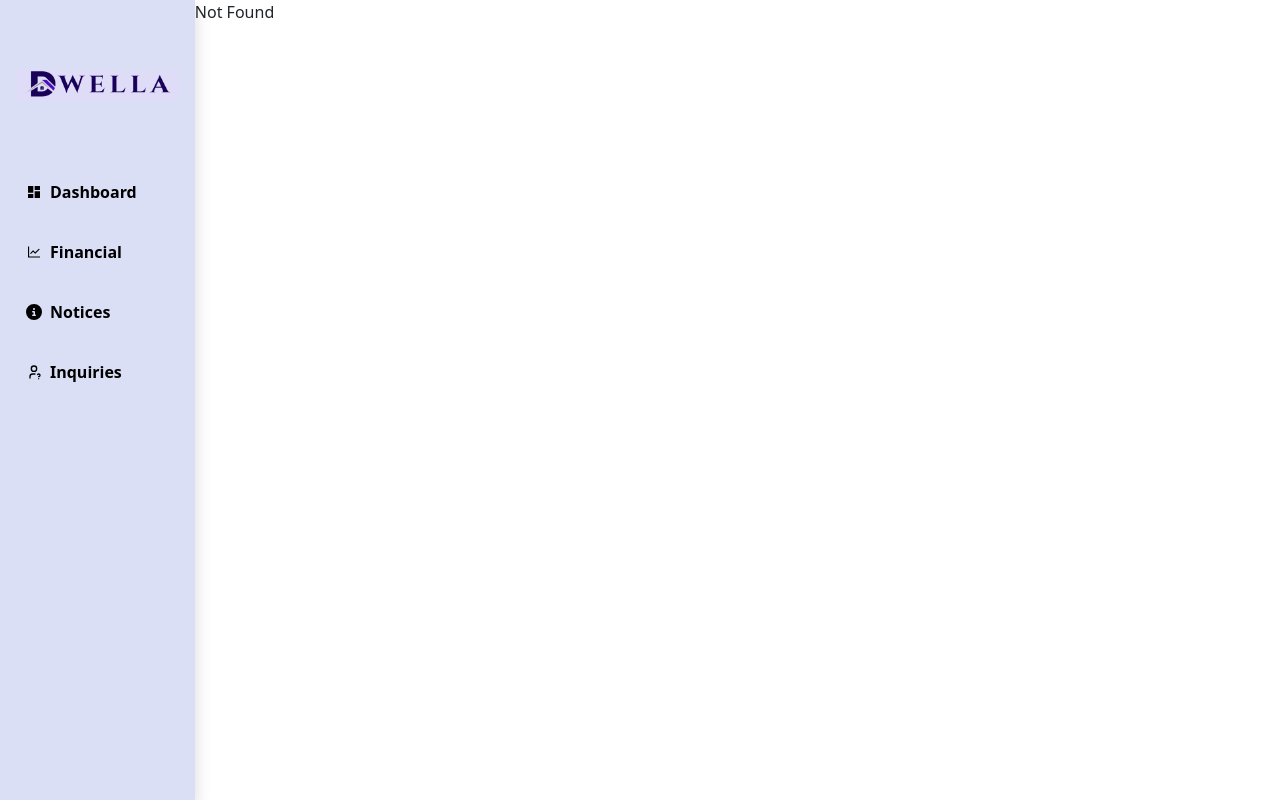
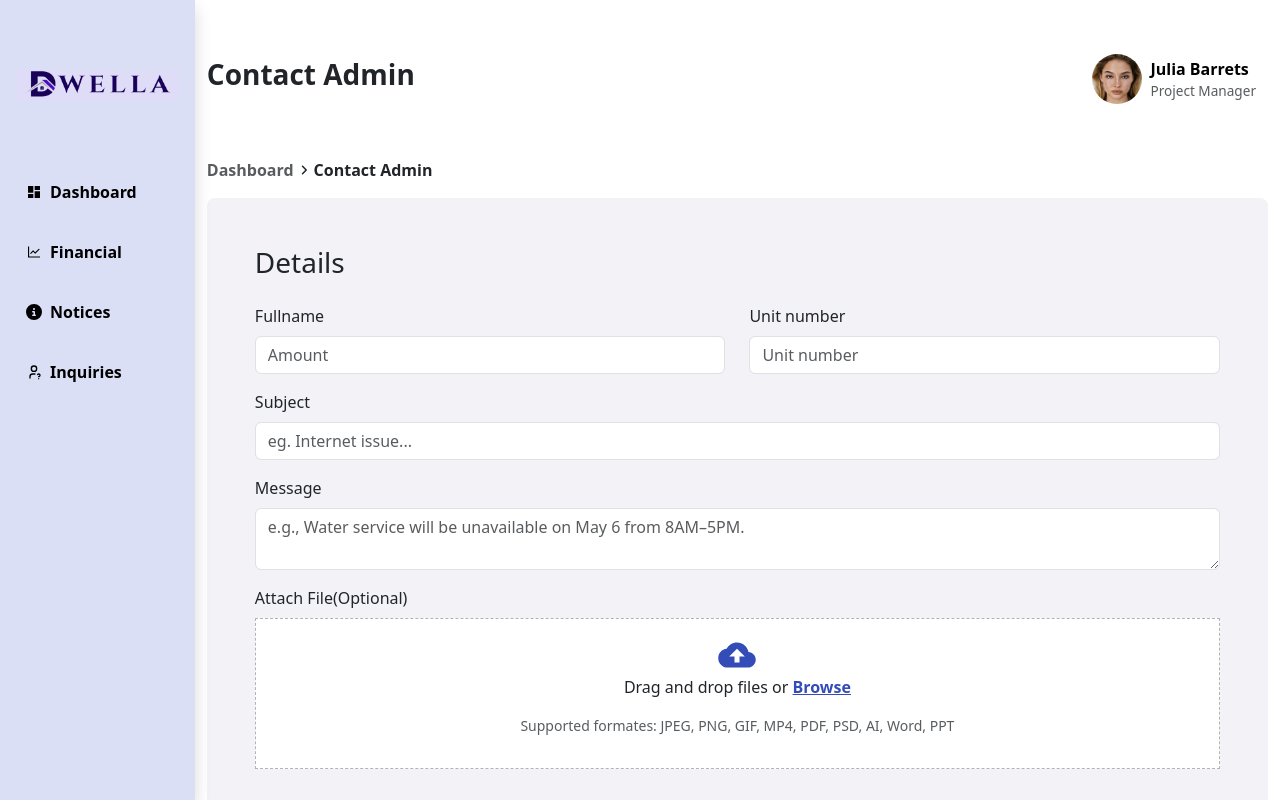
Before and after one commit to eimanncalderon0711/dwella-web, a React (Vite) app: page /resident/contact in a window 1280 px wide. Before the commit this address had no page. Built offline with nearby package versions, Linux system fonts and the light colour scheme.

Commit message:
Created contact page

```diff
--- a/src/components/UploadFile.tsx
+++ b/src/components/UploadFile.tsx
@@ -3,7 +3,7 @@ import { Col, Container, Form, Row } from 'react-bootstrap'
 import { IoMdCloudUpload } from 'react-icons/io';
 import Files from './Files';
 
-function UploadFile() {
+function UploadFile({title}:{title:string}) {
 
   const [files, setFiles] = useState<File[] | null>(null);
   const [isDragging, setIsDragging] = useState(false);
@@ -47,7 +47,7 @@ function UploadFile() {
 
   return (
     <Form.Group className="mb-3" controlId="formUploadFile">
-        <Form.Label>Upload proof of payment</Form.Label>
+        <Form.Label>{title}</Form.Label>
         <Container
             onDrop={handleDrop}
             onDragOver={handleDragOver}
--- /dev/null
+++ b/src/pages/resident/Contact.tsx
@@ -0,0 +1,71 @@
+import Header from '../../components/Header'
+import { Col, Container, Form, Row } from 'react-bootstrap'
+import { FaAngleRight } from 'react-icons/fa6'
+import UploadFile from '../../components/UploadFile'
+
+function Contact() {
+  return (
+    <Container className="pt-5 d-flex flex-column w-100" style={{maxWidth:"70rem"}}>
+        {/* Header component*/}
+        <Header>
+            <div className="d-flex gap-3">
+                <h3 className='fw-bold'>Contact Admin</h3>
+            </div>
+        </Header>
+
+        {/* Form page heading */}
+        <div className='d-flex align-items-center gap-1 pt-5 mb-3'>
+            <span className='text-muted fw-bold d-flex align-items-center'>Dashboard</span>
+            <FaAngleRight size={12}/>
+            <span className='text-dark fw-bold d-flex align-items-center'>Contact Admin</span>
+        </div>
+
+        {/* Pay now Form */}
+        <div className='p-5 rounded-3 mb-5' style={{backgroundColor:"#F2F2F7"}}>
+            <h3>Details</h3>
+            <Row className='pt-3'>
+                <Col xs={12} md={6}>
+                    <Form.Group className="mb-3" controlId="formFullname">
+                        <Form.Label >Fullname</Form.Label>
+                        <Form.Control type="text" placeholder="Amount" />
+                    </Form.Group>
+                </Col>
+
+                {/* Payment option */}
+                <Col xs={12} md={6}>
+                    <Form.Group className="mb-3" controlId="formUnitNumber">
+                        <Form.Label >Unit number</Form.Label>
+                        <Form.Control type="text" placeholder="Unit number" />
+                    </Form.Group>
+                </Col>
+                <Col>
+                    <Form.Group className="mb-3" controlId="formSubject">
+                        <Form.Label>Subject</Form.Label>
+                        <Form.Control type="text" placeholder="eg. Internet issue..." />
+                    </Form.Group>
+                </Col>
+
+                {/* Remarks text for description */}
+                <Col xs={12}>
+                    <Form.Group className="mb-3" controlId="formMessage">
+                        <Form.Label >Message</Form.Label>
+                        <Form.Control as="textarea" type="text" placeholder="e.g., Water service will be unavailable on May 6 from 8AM–5PM."/>
+                    </Form.Group>
+                </Col>
+
+                 {/* Upload file component for file upload */}
+                <Col xs={'12'}>
+                    <UploadFile title='Attach File(Optional)'/>
+                </Col>
+
+                <Col className='d-flex gap-3 flex-wrap align-items-center justify-content-end mt-3'>
+                    <div className='d-flex flex-grow-1 flex-sm-grow-0 align-items-center justify-content-center px-5 py-3 rounded-3' style={{backgroundColor:"#CED4F5", cursor:"pointer"}}><span className='text-black text-center fw-bold'>Cancel</span></div>
+                    <div className='d-flex flex-grow-1 flex-sm-grow-0 align-items-center justify-content-center px-3 py-3 rounded-3' style={{backgroundColor:"#344CB7", cursor:"pointer"}}><span className='text-light text-center fw-bold'>Send Message</span></div>
+                </Col>
+            </Row>
+        </div>
+    </Container>
+  )
+}
+
+export default Contact
--- a/src/pages/resident/Dashboard.tsx
+++ b/src/pages/resident/Dashboard.tsx
@@ -19,7 +19,7 @@ function Dashboard() {
       {/* Header page */}
       <Header>
         <div className="d-flex gap-3">
-            <div onClick={() => navigate({to: '/resident/paynow'})} className="d-flex align-items-center gap-2 p-3 rounded-3" style={{backgroundColor: "#CED4F5", cursor:"pointer"}}>
+            <div onClick={() => navigate({to: '/resident/contact'})} className="d-flex align-items-center gap-2 p-3 rounded-3" style={{backgroundColor: "#CED4F5", cursor:"pointer"}}>
                 <FaPhone/>
                 <a className="text-decoration-none text-black fw-bold">Contact Admin</a>
             </div>
--- a/src/pages/resident/PayNow.tsx
+++ b/src/pages/resident/PayNow.tsx
@@ -53,15 +53,19 @@ function PayNow() {
 
                 {/* Upload file component for file upload */}
                 <Col xs={'12'}>
-                    <UploadFile/>
+                    <UploadFile title='Upload proof of payment'/>
                 </Col>
 
                 {/* Remarks text for description */}
-                <Col>
+                <Col xs={12}>
                     <Form.Group className="mb-3" controlId="formRemarks">
                         <Form.Label >Remarks</Form.Label>
                         <Form.Control as="textarea" type="text" placeholder="Remarks"/>
                     </Form.Group>
+                </Col>
+                <Col className='d-flex gap-3 flex-wrap align-items-center justify-content-end mt-3'>
+                    <div className='d-flex flex-grow-1 flex-sm-grow-0 align-items-center justify-content-center px-5 py-3 rounded-3' style={{backgroundColor:"#CED4F5", cursor:"pointer"}}><span className='text-black text-center fw-bold'>Cancel</span></div>
+                    <div className='d-flex flex-grow-1 flex-sm-grow-0 align-items-center justify-content-center px-3 py-3 rounded-3' style={{backgroundColor:"#344CB7", cursor:"pointer"}}><span className='text-light text-center fw-bold'>Send Payment</span></div>
                 </Col>
             </Row>
         </div>
--- a/src/routeTree.gen.ts
+++ b/src/routeTree.gen.ts
@@ -16,6 +16,7 @@ import { Route as rootRoute } from './routes/__root'
 import { Route as LoginImport } from './routes/login'
 import { Route as AuthRouteImport } from './routes/_auth/route'
 import { Route as IndexImport } from './routes/index'
+import { Route as ResidentContactImport } from './routes/resident/contact'
 import { Route as AuthDashboardImport } from './routes/_auth/dashboard'
 
 // Create Virtual Routes
@@ -94,6 +95,12 @@ const ResidentDashboardLazyRoute = ResidentDashboardLazyImport.update({
   import('./routes/resident/dashboard.lazy').then((d) => d.Route),
 )
 
+const ResidentContactRoute = ResidentContactImport.update({
+  id: '/contact',
+  path: '/contact',
+  getParentRoute: () => ResidentRouteLazyRoute,
+} as any)
+
 const AuthDashboardRoute = AuthDashboardImport.update({
   id: '/dashboard',
   path: '/dashboard',
@@ -138,6 +145,13 @@ declare module '@tanstack/react-router' {
       fullPath: '/dashboard'
       preLoaderRoute: typeof AuthDashboardImport
       parentRoute: typeof AuthRouteImport
+    }
+    '/resident/contact': {
+      id: '/resident/contact'
+      path: '/contact'
+      fullPath: '/resident/contact'
+      preLoaderRoute: typeof ResidentContactImport
+      parentRoute: typeof ResidentRouteLazyImport
     }
     '/resident/dashboard': {
       id: '/resident/dashboard'
@@ -192,6 +206,7 @@ const AuthRouteRouteWithChildren = AuthRouteRoute._addFileChildren(
 )
 
 interface ResidentRouteLazyRouteChildren {
+  ResidentContactRoute: typeof ResidentContactRoute
   ResidentDashboardLazyRoute: typeof ResidentDashboardLazyRoute
   ResidentFinancialLazyRoute: typeof ResidentFinancialLazyRoute
   ResidentInquiriesLazyRoute: typeof ResidentInquiriesLazyRoute
@@ -200,6 +215,7 @@ interface ResidentRouteLazyRouteChildren {
 }
 
 const ResidentRouteLazyRouteChildren: ResidentRouteLazyRouteChildren = {
+  ResidentContactRoute: ResidentContactRoute,
   ResidentDashboardLazyRoute: ResidentDashboardLazyRoute,
   ResidentFinancialLazyRoute: ResidentFinancialLazyRoute,
   ResidentInquiriesLazyRoute: ResidentInquiriesLazyRoute,
@@ -216,6 +232,7 @@ export interface FileRoutesByFullPath {
   '/login': typeof LoginRoute
   '/resident': typeof ResidentRouteLazyRouteWithChildren
   '/dashboard': typeof AuthDashboardRoute
+  '/resident/contact': typeof ResidentContactRoute
   '/resident/dashboard': typeof ResidentDashboardLazyRoute
   '/resident/financial': typeof ResidentFinancialLazyRoute
   '/resident/inquiries': typeof ResidentInquiriesLazyRoute
@@ -229,6 +246,7 @@ export interface FileRoutesByTo {
   '/login': typeof LoginRoute
   '/resident': typeof ResidentRouteLazyRouteWithChildren
   '/dashboard': typeof AuthDashboardRoute
+  '/resident/contact': typeof ResidentContactRoute
   '/resident/dashboard': typeof ResidentDashboardLazyRoute
   '/resident/financial': typeof ResidentFinancialLazyRoute
   '/resident/inquiries': typeof ResidentInquiriesLazyRoute
@@ -243,6 +261,7 @@ export interface FileRoutesById {
   '/login': typeof LoginRoute
   '/resident': typeof ResidentRouteLazyRouteWithChildren
   '/_auth/dashboard': typeof AuthDashboardRoute
+  '/resident/contact': typeof ResidentContactRoute
   '/resident/dashboard': typeof ResidentDashboardLazyRoute
   '/resident/financial': typeof ResidentFinancialLazyRoute
   '/resident/inquiries': typeof ResidentInquiriesLazyRoute
@@ -258,6 +277,7 @@ export interface FileRouteTypes {
     | '/login'
     | '/resident'
     | '/dashboard'
+    | '/resident/contact'
     | '/resident/dashboard'
     | '/resident/financial'
     | '/resident/inquiries'
@@ -270,6 +290,7 @@ export interface FileRouteTypes {
     | '/login'
     | '/resident'
     | '/dashboard'
+    | '/resident/contact'
     | '/resident/dashboard'
     | '/resident/financial'
     | '/resident/inquiries'
@@ -282,6 +303,7 @@ export interface FileRouteTypes {
     | '/login'
     | '/resident'
     | '/_auth/dashboard'
+    | '/resident/contact'
     | '/resident/dashboard'
     | '/resident/financial'
     | '/resident/inquiries'
@@ -335,6 +357,7 @@ export const routeTree = rootRoute
     "/resident": {
       "filePath": "resident/route.lazy.tsx",
       "children": [
+        "/resident/contact",
         "/resident/dashboard",
         "/resident/financial",
         "/resident/inquiries",
@@ -345,6 +368,10 @@ export const routeTree = rootRoute
     "/_auth/dashboard": {
       "filePath": "_auth/dashboard.tsx",
       "parent": "/_auth"
+    },
+    "/resident/contact": {
+      "filePath": "resident/contact.tsx",
+      "parent": "/resident"
     },
     "/resident/dashboard": {
       "filePath": "resident/dashboard.lazy.tsx",
--- a/src/routes/__root.tsx
+++ b/src/routes/__root.tsx
@@ -1,4 +1,4 @@
-import {createRootRouteWithContext,Link,Outlet} from "@tanstack/react-router";
+import {createRootRouteWithContext,Outlet} from "@tanstack/react-router";
 import { useAuth } from "../contexts/auth/AuthContext";
 
 export const Route = createRootRouteWithContext<{
--- /dev/null
+++ b/src/routes/resident/contact.tsx
@@ -0,0 +1,10 @@
+import { createFileRoute } from '@tanstack/react-router'
+import Contact from '../../pages/resident/Contact'
+
+export const Route = createFileRoute('/resident/contact')({
+  component: RouteComponent,
+})
+
+function RouteComponent() {
+  return <Contact/>
+}
```
